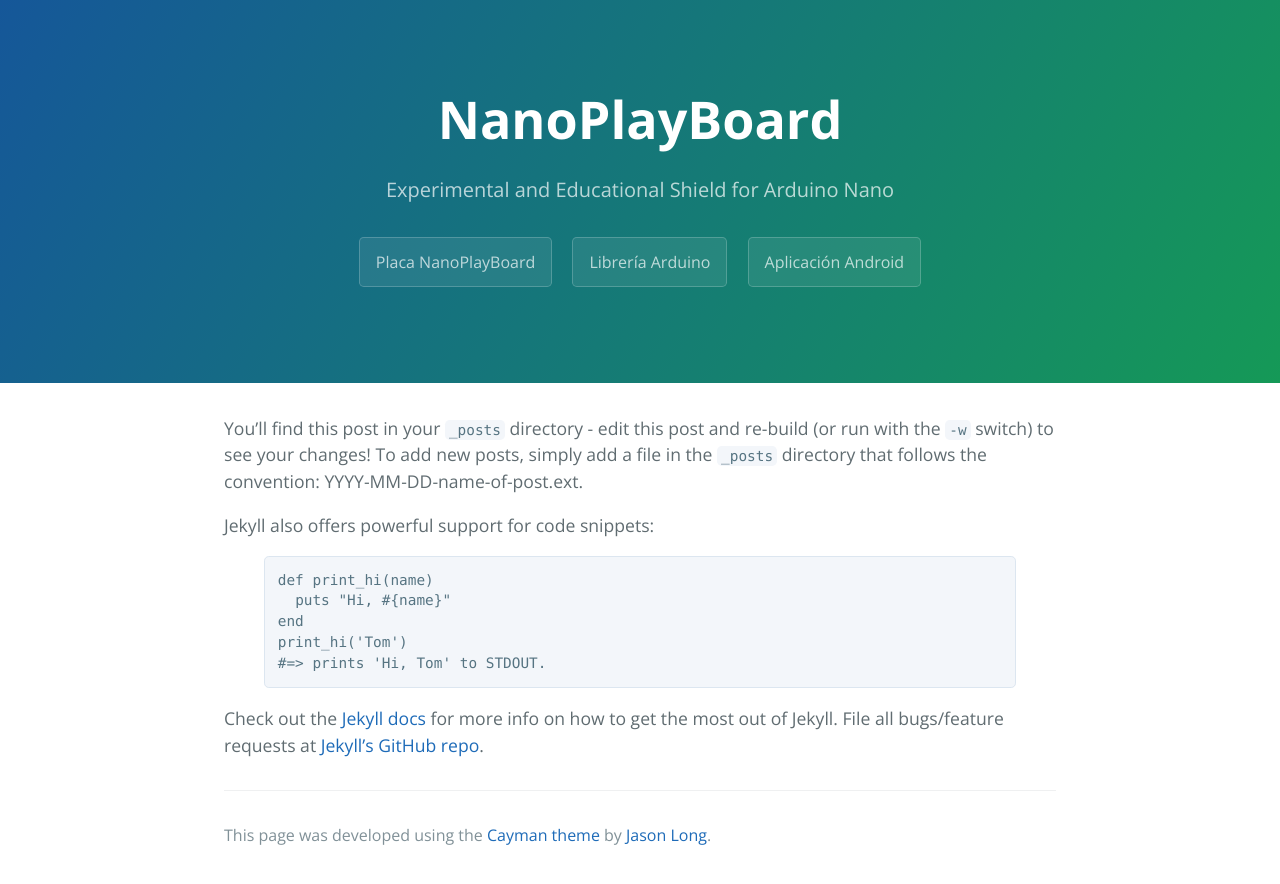
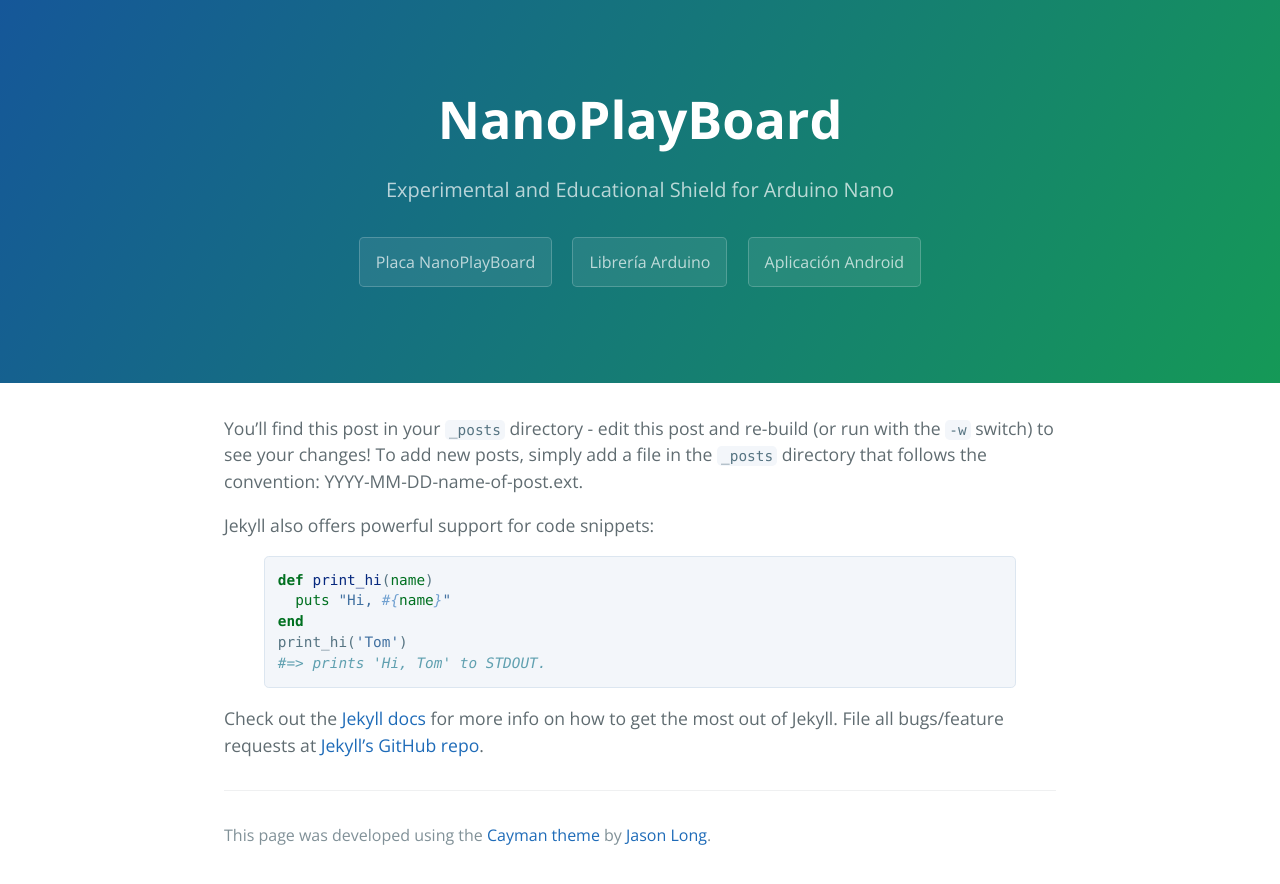
Before and after one commit to nanoplayboard/nanoplayboard.github.io, a Jekyll site: the page built from _posts/2016-02-12-sample-content.markdown, in a window 1280 px wide. Shown: the top 884 px of the page. Built offline with Jekyll 4.4.1, drawn with Linux system fonts in a browser that asks for light colours.

Commit message:
Added new css stylesheet

```diff
--- a/_includes/head.html
+++ b/_includes/head.html
@@ -6,4 +6,5 @@
   <link rel="stylesheet" href="{{ site.baseurl }}/css/normalize.css">
   <link href='https://fonts.googleapis.com/css?family=Open+Sans:400,700' rel='stylesheet' type='text/css'>
   <link rel="stylesheet" href="{{ site.baseurl }}/css/cayman.css">
+  <link rel="stylesheet" href="{{ site.baseurl }}/css/pygments_friendly.css">
 </head>
```
